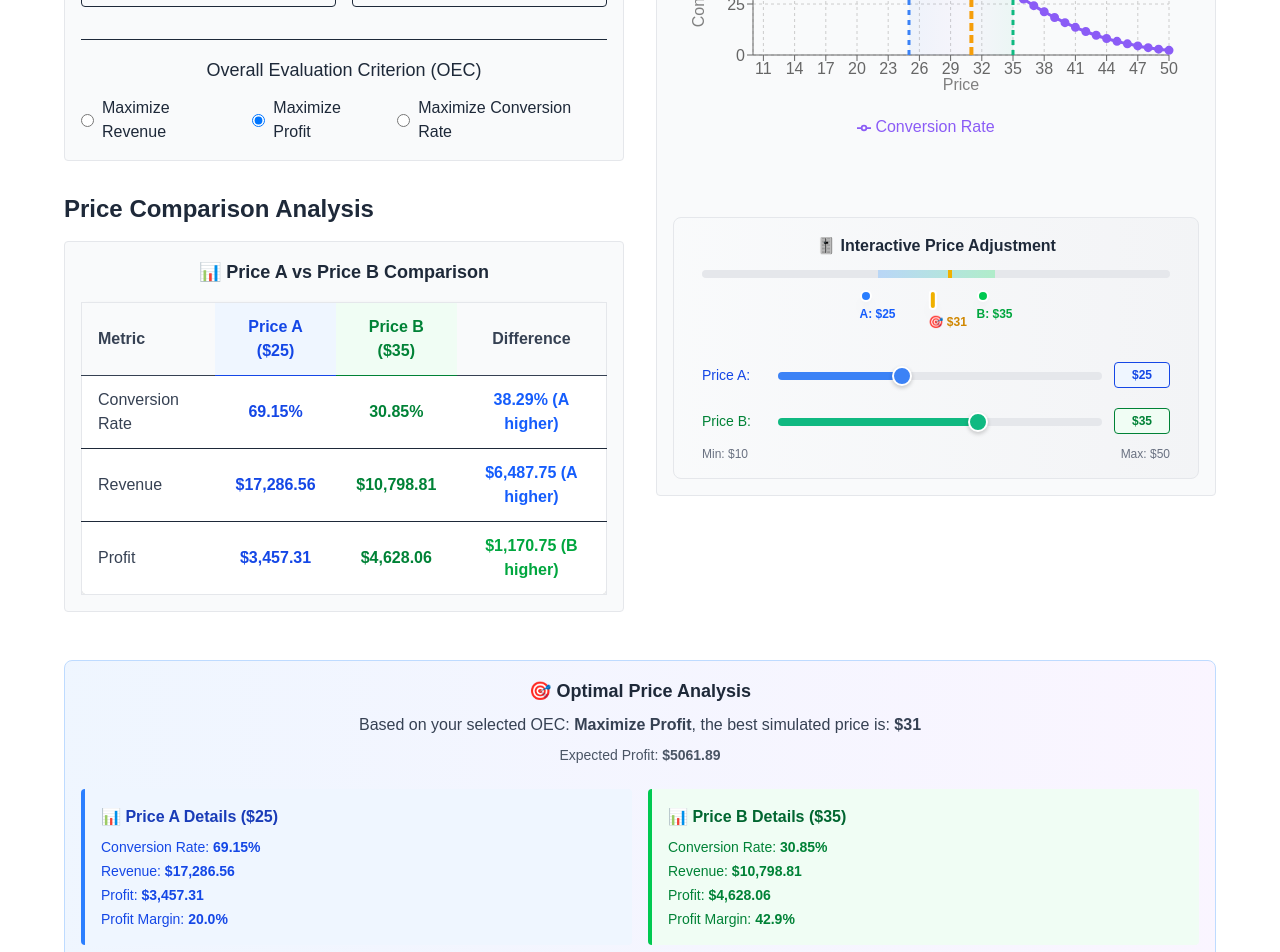
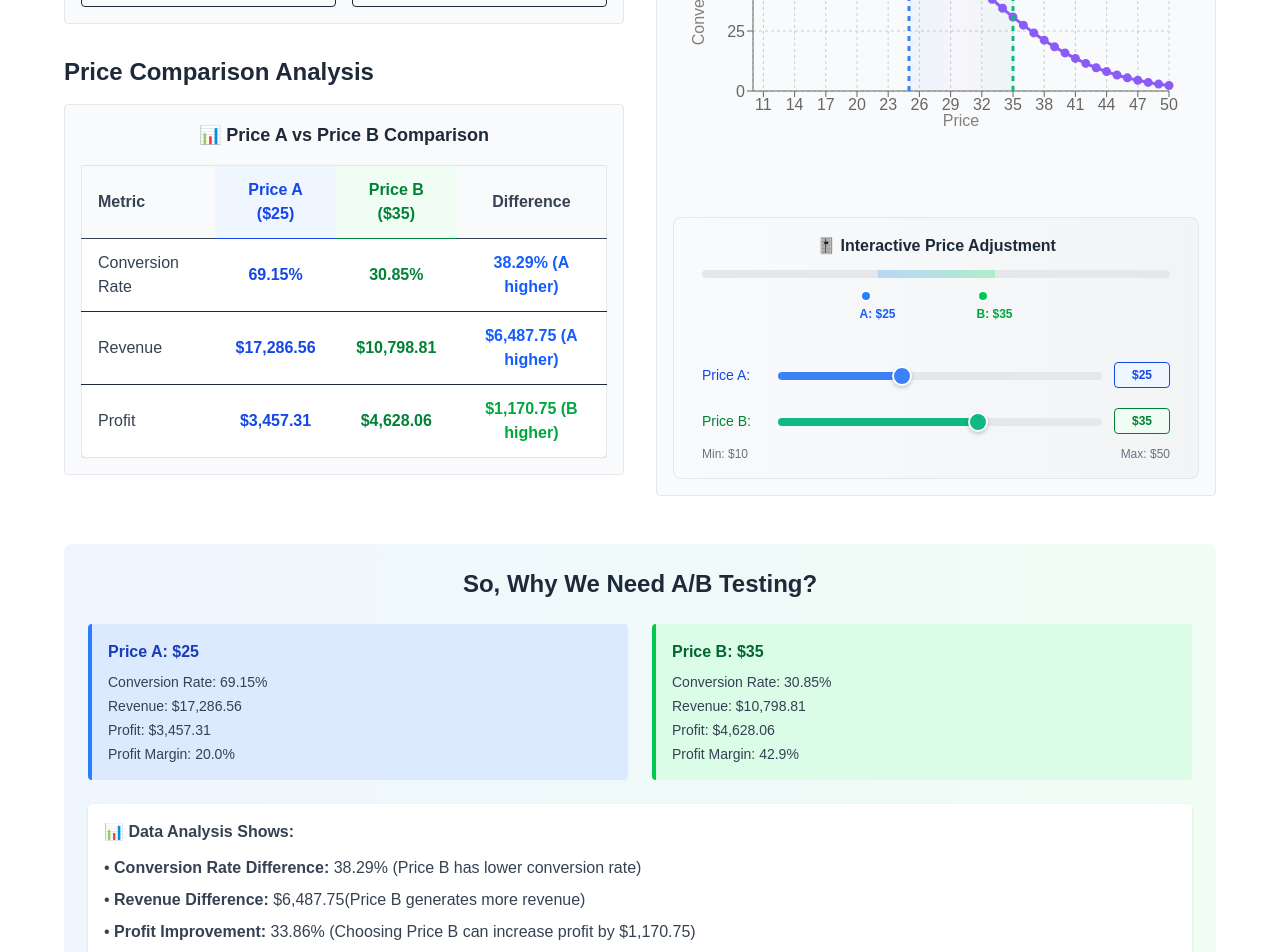
Before and after one commit to Wen5928/price_test_smalltool, a Next.js app: page / in a window 1280 px wide. Shown: the part 460-1412 px from the top of the page. Built offline with nearby package versions, Linux system fonts and the light colour scheme.

Commit message:
Simplify and write the wireframe

```diff
--- a/src/app/page.tsx
+++ b/src/app/page.tsx
@@ -6,7 +6,7 @@ import ResultChart from '@/components/ResultChart';
 import ExplanationText from '@/components/ExplanationText';
 import ComparisonTable from '@/components/ComparisonTable';
 // import ExportSummary from '@/components/ExportSummary';  // Currently not in use
-import { generateComparisonData, generateEnhancedChartData, type OECType }  from '@/utils/math';
+import { generateComparisonData, generateChartData }  from '@/utils/math';
 
 export default function Home() {
   const [mu, setMu] = useState(30);
@@ -17,9 +17,8 @@ export default function Home() {
   const [maxPrice, setMaxPrice] = useState(50);
   const [priceA, setPriceA] = useState(25);
   const [priceB, setPriceB] = useState(35);
-  const [oec, setOec] = useState<OECType>('profit');
 
-  const enhancedChartData = generateEnhancedChartData(mu, sigma, cost, traffic, minPrice, maxPrice, oec);
+  const chartData = generateChartData(mu, sigma, cost, traffic, minPrice, maxPrice);
   const comparisonData = generateComparisonData(mu, sigma, cost, traffic, minPrice, maxPrice, priceA, priceB);
 
   return (
@@ -60,8 +59,6 @@ export default function Home() {
                   setMinPrice={setMinPrice}
                   maxPrice={maxPrice}
                   setMaxPrice={setMaxPrice}
-                  oec={oec}
-                  setOec={setOec}
                 />
               </div>
             </section>
@@ -84,60 +81,19 @@ export default function Home() {
               <h2 className="text-2xl font-semibold mb-4">Result Chart</h2>
               <div className="border border-gray-200 rounded p-4 bg-gray-50">
                 <ResultChart
-                  data={enhancedChartData.chartData}
+                  data={chartData}
                   priceA={priceA}
                   priceB={priceB}
                   setPriceA={setPriceA}
                   setPriceB={setPriceB}
                   minPrice={minPrice}
                   maxPrice={maxPrice}
-                  optimalPrice={enhancedChartData.optimalPrice}
                 />
               </div>
             </section>
           </div>
         </div>
 
-        {/* OEC Conclusion - Full width */}
-        <section>
-          <div className="p-4 bg-gradient-to-r from-blue-50 to-purple-50 rounded-lg border border-blue-200">
-            <h3 className="text-lg font-semibold mb-2 text-center">🎯 Optimal Price Analysis</h3>
-            <p className="text-center text-gray-700">
-              Based on your selected OEC: <strong>Maximize {enhancedChartData.optimalPrice.metric}</strong>,
-              the best simulated price is: <strong>${enhancedChartData.optimalPrice.price}</strong>
-            </p>
-            <div className="mt-2 text-center text-sm text-gray-600">
-              Expected {enhancedChartData.optimalPrice.metric}: <strong>
-                {enhancedChartData.optimalPrice.metric === 'Revenue' ? `$${enhancedChartData.optimalPrice.revenue.toFixed(2)}` :
-                 enhancedChartData.optimalPrice.metric === 'Profit' ? `$${enhancedChartData.optimalPrice.profit.toFixed(2)}` :
-                 `${enhancedChartData.optimalPrice.conversionRate.toFixed(2)}%`}
-              </strong>
-            </div>
-
-            {/* A/B Individual Data */}
-            <div className="mt-6 grid grid-cols-1 md:grid-cols-2 gap-4">
-              <div className="bg-blue-50 p-4 rounded border-l-4 border-blue-500">
-                <h4 className="font-semibold text-blue-800">📊 Price A Details (${priceA})</h4>
-                <div className="mt-2 space-y-1 text-sm text-blue-700">
-                  <div>Conversion Rate: <strong>{comparisonData.priceA.conversionRate.toFixed(2)}%</strong></div>
-                  <div>Revenue: <strong>${comparisonData.priceA.revenue.toLocaleString('en-US', { minimumFractionDigits: 2, maximumFractionDigits: 2 })}</strong></div>
-                  <div>Profit: <strong>${comparisonData.priceA.profit.toLocaleString('en-US', { minimumFractionDigits: 2, maximumFractionDigits: 2 })}</strong></div>
-                  <div>Profit Margin: <strong>{((comparisonData.priceA.profit / comparisonData.priceA.revenue) * 100).toFixed(1)}%</strong></div>
-                </div>
-              </div>
-
-              <div className="bg-green-50 p-4 rounded border-l-4 border-green-500">
-                <h4 className="font-semibold text-green-800">📊 Price B Details (${priceB})</h4>
-                <div className="mt-2 space-y-1 text-sm text-green-700">
-                  <div>Conversion Rate: <strong>{comparisonData.priceB.conversionRate.toFixed(2)}%</strong></div>
-                  <div>Revenue: <strong>${comparisonData.priceB.revenue.toLocaleString('en-US', { minimumFractionDigits: 2, maximumFractionDigits: 2 })}</strong></div>
-                  <div>Profit: <strong>${comparisonData.priceB.profit.toLocaleString('en-US', { minimumFractionDigits: 2, maximumFractionDigits: 2 })}</strong></div>
-                  <div>Profit Margin: <strong>{((comparisonData.priceB.profit / comparisonData.priceB.revenue) * 100).toFixed(1)}%</strong></div>
-                </div>
-              </div>
-            </div>
-          </div>
-        </section>
 
         {/* Export Summary section - Currently not in use */}
         {/*
--- a/src/components/ExplanationText.tsx
+++ b/src/components/ExplanationText.tsx
@@ -21,7 +21,7 @@ export default function ExplanationText({ comparisonData }: ExplanationTextProps
   return (
     <div className="bg-gradient-to-r from-blue-50 to-green-50 p-6 rounded-lg">
       <h2 className="text-2xl font-bold mb-6 text-center text-gray-800">
-        So, Why Do You Need A/B Testing?
+        So, Why We Need A/B Testing?
       </h2>
 
       <div className="space-y-4 text-gray-700">
@@ -32,6 +32,7 @@ export default function ExplanationText({ comparisonData }: ExplanationTextProps
               <li>Conversion Rate: {priceA.conversionRate.toFixed(2)}%</li>
               <li>Revenue: ${priceA.revenue.toLocaleString('en-US', { minimumFractionDigits: 2, maximumFractionDigits: 2 })}</li>
               <li>Profit: ${priceA.profit.toLocaleString('en-US', { minimumFractionDigits: 2, maximumFractionDigits: 2 })}</li>
+              <li>Profit Margin: {((priceA.profit / priceA.revenue) * 100).toFixed(1)}%</li>
             </ul>
           </div>
 
@@ -41,6 +42,7 @@ export default function ExplanationText({ comparisonData }: ExplanationTextProps
               <li>Conversion Rate: {priceB.conversionRate.toFixed(2)}%</li>
               <li>Revenue: ${priceB.revenue.toLocaleString('en-US', { minimumFractionDigits: 2, maximumFractionDigits: 2 })}</li>
               <li>Profit: ${priceB.profit.toLocaleString('en-US', { minimumFractionDigits: 2, maximumFractionDigits: 2 })}</li>
+              <li>Profit Margin: {((priceB.profit / priceB.revenue) * 100).toFixed(1)}%</li>
             </ul>
           </div>
         </div>
--- a/src/components/InputPanel.tsx
+++ b/src/components/InputPanel.tsx
@@ -1,6 +1,4 @@
 import React from 'react';
-
-export type OECType = 'revenue' | 'profit' | 'conversion';
 
 interface InputPanelProps {
   mu: number;
@@ -15,8 +13,6 @@ interface InputPanelProps {
   setMinPrice: (value: number) => void;
   maxPrice: number;
   setMaxPrice: (value: number) => void;
-  oec: OECType;
-  setOec: (value: OECType) => void;
 }
 
 export default function InputPanel({
@@ -25,8 +21,7 @@ export default function InputPanel({
   cost, setCost,
   traffic, setTraffic,
   minPrice, setMinPrice,
-  maxPrice, setMaxPrice,
-  oec, setOec
+  maxPrice, setMaxPrice
 }: InputPanelProps) {
   return (
     <div className="grid grid-cols-1 sm:grid-cols-2 gap-4">
@@ -55,44 +50,6 @@ export default function InputPanel({
         <input type="number" value={maxPrice} onChange={e => setMaxPrice(e.target.value === '' ? 0 : parseFloat(e.target.value) || 0)} className="w-full border px-3 py-1 rounded" />
       </label>
 
-      <div className="sm:col-span-2 border-t pt-4 mt-4">
-        <h3 className="text-lg font-medium mb-3 text-center">Overall Evaluation Criterion (OEC)</h3>
-        <div className="flex justify-center space-x-4">
-          <label className="flex items-center space-x-2">
-            <input
-              type="radio"
-              name="oec"
-              value="revenue"
-              checked={oec === 'revenue'}
-              onChange={(e) => setOec(e.target.value as OECType)}
-              className="text-blue-600"
-            />
-            <span>Maximize Revenue</span>
-          </label>
-          <label className="flex items-center space-x-2">
-            <input
-              type="radio"
-              name="oec"
-              value="profit"
-              checked={oec === 'profit'}
-              onChange={(e) => setOec(e.target.value as OECType)}
-              className="text-green-600"
-            />
-            <span>Maximize Profit</span>
-          </label>
-          <label className="flex items-center space-x-2">
-            <input
-              type="radio"
-              name="oec"
-              value="conversion"
-              checked={oec === 'conversion'}
-              onChange={(e) => setOec(e.target.value as OECType)}
-              className="text-orange-600"
-            />
-            <span>Maximize Conversion Rate</span>
-          </label>
-        </div>
-      </div>
     </div>
   );
 }
--- a/src/components/ResultChart.tsx
+++ b/src/components/ResultChart.tsx
@@ -31,7 +31,6 @@ interface ResultChartProps {
   setPriceB: (value: number) => void;
   minPrice: number;
   maxPrice: number;
-  optimalPrice?: OptimalPrice;
 }
 
 export default function ResultChart({
@@ -41,8 +40,7 @@ export default function ResultChart({
   setPriceA,
   setPriceB,
   minPrice,
-  maxPrice,
-  optimalPrice
+  maxPrice
 }: ResultChartProps) {
   const priceRange = { min: Math.min(priceA, priceB), max: Math.max(priceA, priceB) };
 
@@ -51,7 +49,6 @@ export default function ResultChart({
     const range = maxPrice - minPrice;
     const priceAPercent = ((priceA - minPrice) / range) * 100;
     const priceBPercent = ((priceB - minPrice) / range) * 100;
-    const optimalPercent = optimalPrice ? ((optimalPrice.price - minPrice) / range) * 100 : null;
 
     const handlePriceAChange = (e: React.ChangeEvent<HTMLInputElement>) => {
       setPriceA(parseFloat(e.target.value));
@@ -70,14 +67,6 @@ export default function ResultChart({
         <div className="relative mb-6 px-3">
           {/* Price range bar background */}
           <div className="w-full h-2 bg-gray-200 rounded-full relative overflow-hidden">
-            {/* Optimal price indicator */}
-            {optimalPercent !== null && (
-              <div
-                className="absolute top-0 w-1 h-full bg-yellow-500 z-10"
-                style={{ left: `${optimalPercent}%` }}
-              />
-            )}
-
             {/* Range between A and B */}
             <div
               className="absolute top-0 h-full bg-gradient-to-r from-blue-300 to-green-300 opacity-50"
@@ -112,18 +101,6 @@ export default function ResultChart({
               </div>
             </div>
 
-            {/* Optimal price marker */}
-            {optimalPercent !== null && (
-              <div
-                className="absolute transform -translate-x-1/2"
-                style={{ left: `${optimalPercent}%` }}
-              >
-                <div className="w-2 h-5 bg-yellow-500 rounded border-2 border-white shadow-lg"></div>
-                <div className="text-xs font-semibold text-yellow-600 mt-1 text-center whitespace-nowrap">
-                  🎯 ${optimalPrice?.price}
-                </div>
-              </div>
-            )}
           </div>
         </div>
 
@@ -201,7 +178,6 @@ export default function ResultChart({
             ]}
             labelFormatter={(label) => `Price: $${label}`}
           />
-          <Legend verticalAlign="bottom" height={36} wrapperStyle={{ paddingTop: '30px' }} />
 
           {/* Price range highlighting */}
           {priceRange && (
@@ -227,15 +203,6 @@ export default function ResultChart({
             strokeWidth={3}
             strokeDasharray="5 5"
           />
-
-          {optimalPrice && (
-            <ReferenceLine
-              x={optimalPrice.price}
-              stroke="#f59e0b"
-              strokeWidth={4}
-              strokeDasharray="8 4"
-            />
-          )}
 
           {/* Gradient definition */}
           <defs>
```
Also changed, not shown: 1 other file (tests, documents, lock files or other folders).
